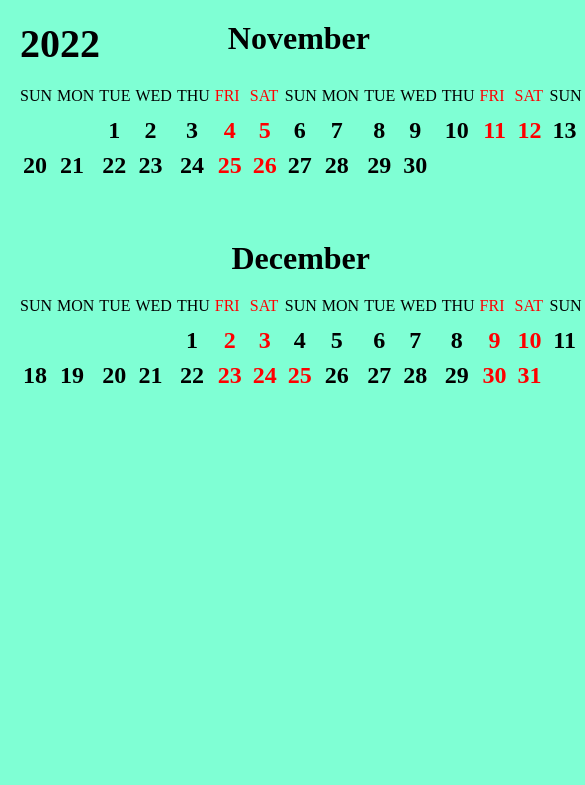
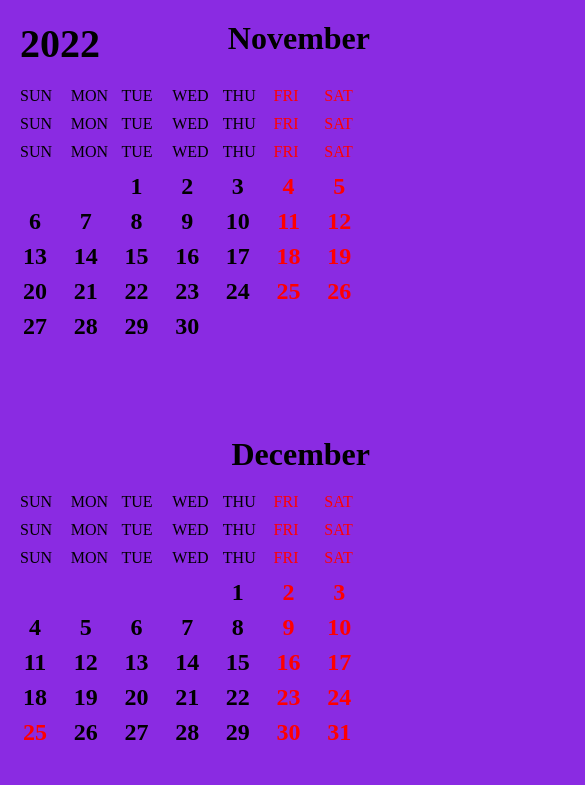
Before and after one commit to forhad9009/calender_layout.css, a plain HTML site: page index.html in a window 390 px wide. Shown: the top 785 px of the page, 585 px wide, since content can reach past the window. Drawn offline with Linux system fonts and the light colour scheme.

Commit message:
calender 2022

```diff
--- a/style.css
+++ b/style.css
@@ -49,6 +49,16 @@ header{
     color: red;
 }
 
+@media screen and (max-width: 576px) {
+    body{
+        background-color: blueviolet;
+    }
+    .container-box{
+
+        grid-template-columns: repeat(7,1fr);
+    }
+
+}
 /* container two layout */
 
 .name{
```
